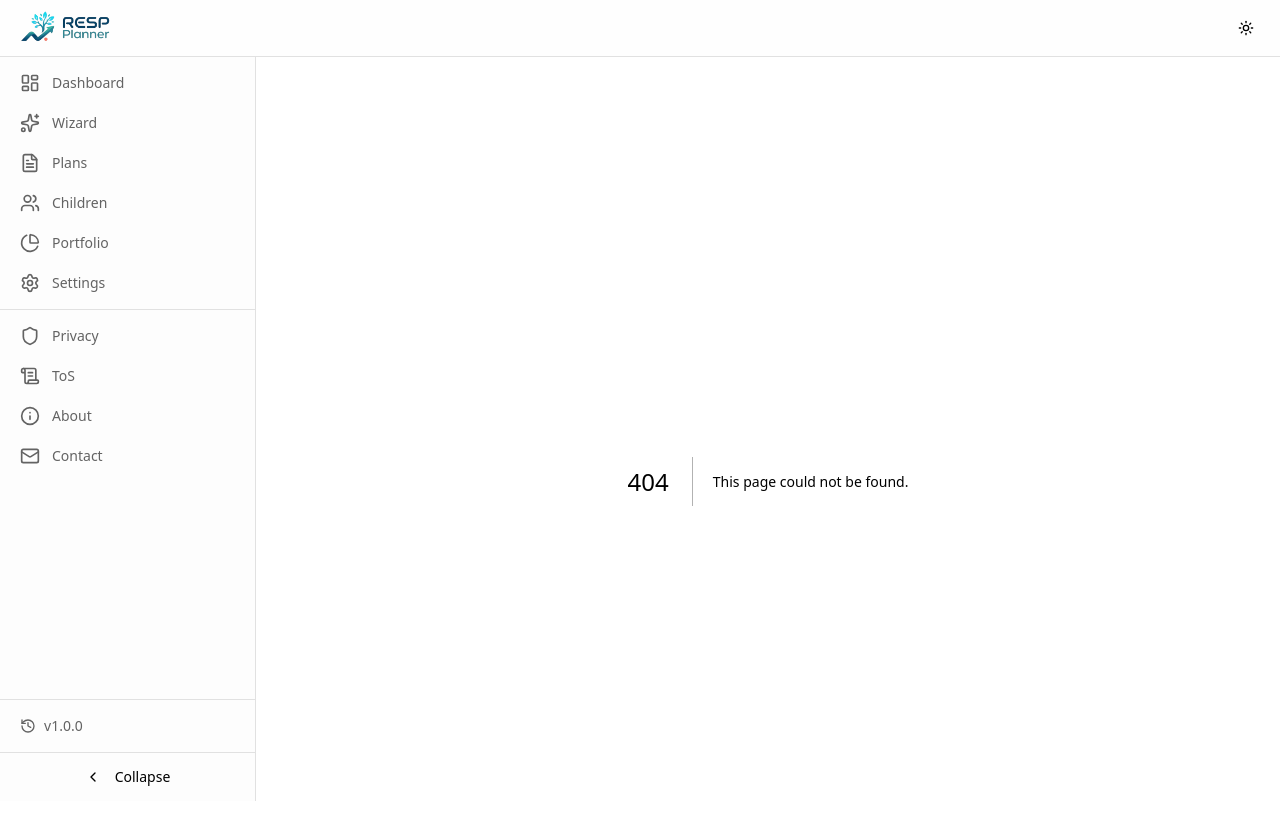
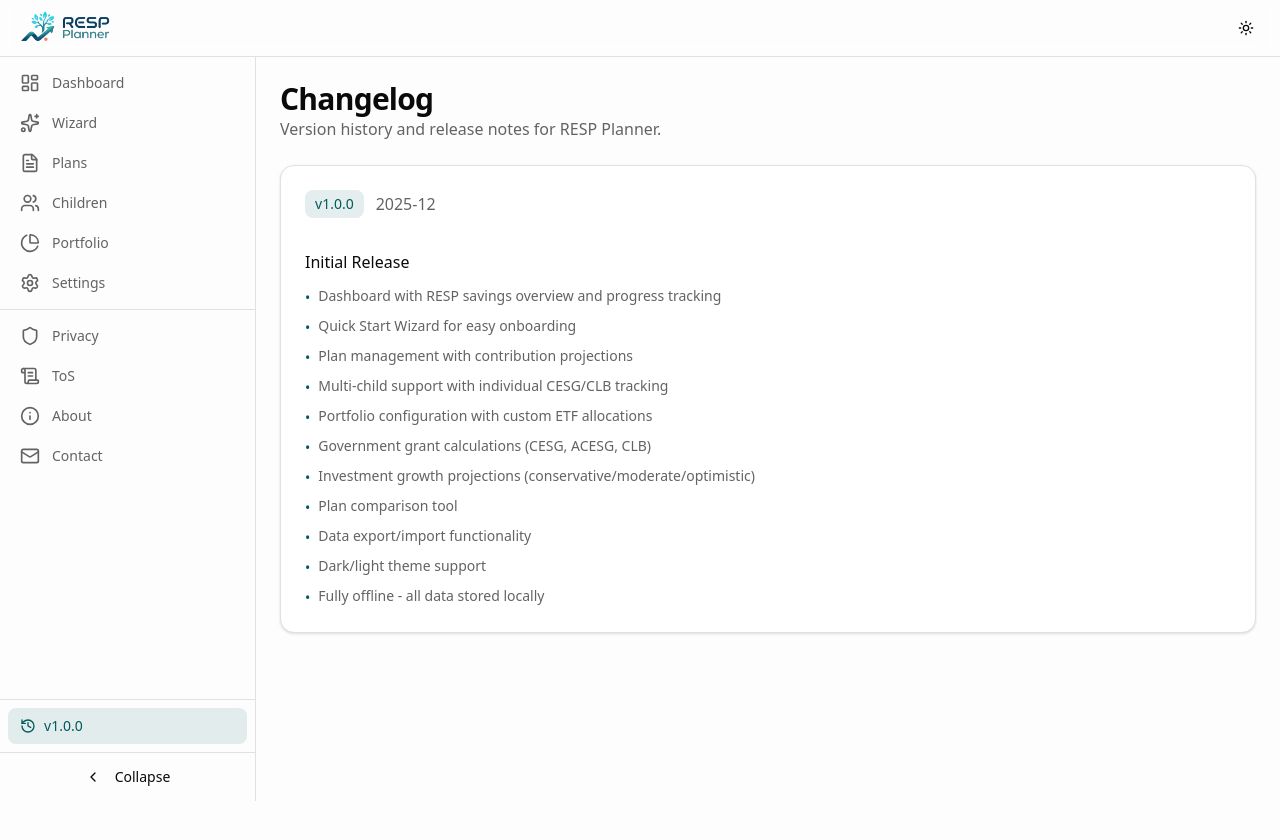
Before and after one commit to thangk/resp-planner, a Next.js app: page /changelog in a window 1280 px wide. Before the commit this address had no page. Shown: the top 840 px of the page. After the commit the page ends 801 px from the top, so only its background shows below. Built offline with nearby package versions, Linux system fonts and the light colour scheme.

Commit message:
Rename changelogs to changelog (singular), remove CHANGELOG.md
- Single source of truth: changelog data in constants.ts only
- Renamed /changelogs to /changelog (standard convention)
- Updated sidebar, sitemap, and metadata references
- Deleted CHANGELOG.md (redundant with /changelog page)

```diff
--- /dev/null
+++ b/src/app/changelog/layout.tsx
@@ -0,0 +1,7 @@
+import { generatePageMetadata, PAGE_METADATA } from '@/lib/metadata';
+
+export const metadata = generatePageMetadata(PAGE_METADATA.changelog);
+
+export default function ChangelogLayout({ children }: { children: React.ReactNode }) {
+  return children;
+}
--- a/src/app/changelogs/page.tsx
+++ b/src/app/changelog/page.tsx
@@ -7,7 +7,7 @@ export default function ChangelogPage() {
   return (
     <div className="space-y-6">
       <div>
-        <h1 className="text-3xl font-bold tracking-tight">Changelogs</h1>
+        <h1 className="text-3xl font-bold tracking-tight">Changelog</h1>
         <p className="text-muted-foreground">
           Version history and release notes for {APP_CONFIG.name}.
         </p>
--- a/src/app/changelogs/layout.tsx
+++ /dev/null
@@ -1,7 +0,0 @@
-import { generatePageMetadata, PAGE_METADATA } from '@/lib/metadata';
-
-export const metadata = generatePageMetadata(PAGE_METADATA.changelogs);
-
-export default function ChangelogsLayout({ children }: { children: React.ReactNode }) {
-  return children;
-}
--- a/src/app/sitemap.ts
+++ b/src/app/sitemap.ts
@@ -19,7 +19,7 @@ export default function sitemap(): MetadataRoute.Sitemap {
     '/contact',
     '/privacy',
     '/tos',
-    '/changelogs',
+    '/changelog',
   ];
 
   return staticPages.map((route) => ({
--- a/src/components/layout/sidebar.tsx
+++ b/src/components/layout/sidebar.tsx
@@ -102,14 +102,14 @@ export function Sidebar() {
           </nav>
         </div>
 
-        {/* Changelogs */}
+        {/* Changelog */}
         <div className="border-t p-2">
           <Link
-            href="/changelogs"
-            aria-label={sidebarCollapsed ? 'View changelogs' : undefined}
+            href="/changelog"
+            aria-label={sidebarCollapsed ? 'View changelog' : undefined}
             className={cn(
               'flex items-center rounded-md px-3 py-2 text-sm font-medium transition-colors',
-              pathname === '/changelogs'
+              pathname === '/changelog'
                 ? 'bg-primary/10 text-primary'
                 : 'text-muted-foreground hover:bg-muted hover:text-foreground',
               sidebarCollapsed ? 'justify-center' : 'justify-start'
--- a/src/lib/metadata.ts
+++ b/src/lib/metadata.ts
@@ -111,9 +111,9 @@ export const PAGE_METADATA = {
     description: 'Terms of service and disclaimer for using RESP Planner.',
     path: '/tos',
   },
-  changelogs: {
-    title: 'Changelogs',
+  changelog: {
+    title: 'Changelog',
     description: 'Version history and release notes for RESP Planner.',
-    path: '/changelogs',
+    path: '/changelog',
   },
 } as const;
```
Also changed, not shown: 1 other file (tests, documents, lock files or other folders).
